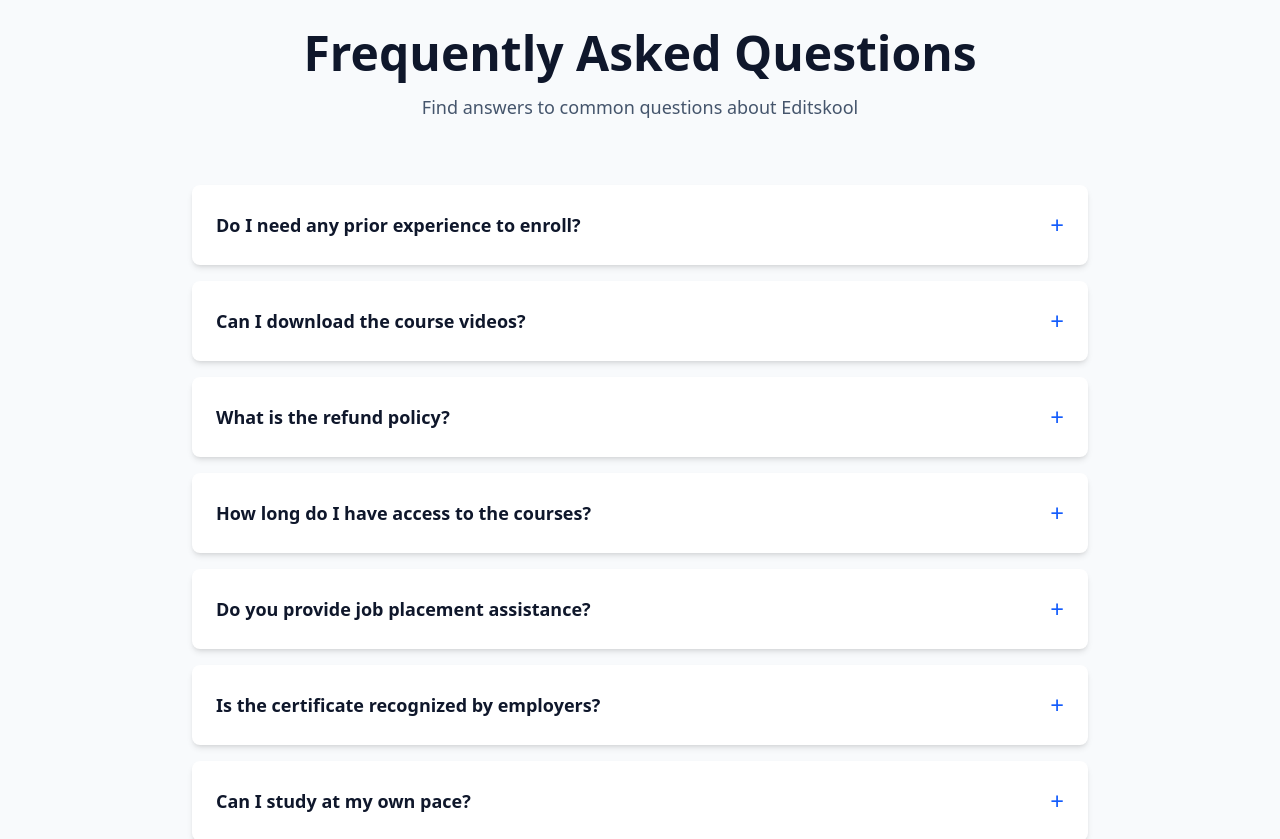
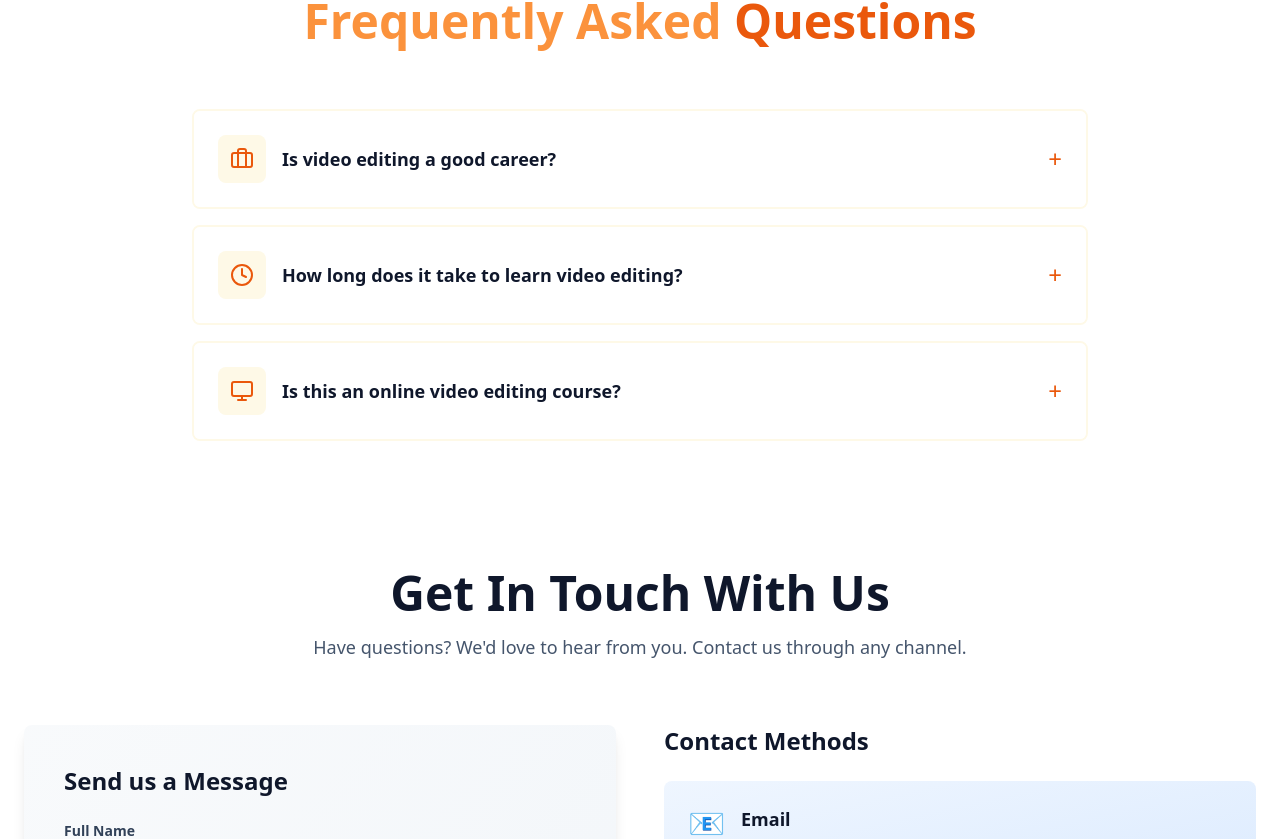
Before and after one commit to 96preetis/Ediskool, a React (Vite) app: page / in a window 1280 px wide. Shown: the part 6386-7225 px from the top of the page. Built offline with nearby package versions, Linux system fonts and the light colour scheme; grey boxes are pictures that could not be loaded.

Commit message:
FAQ section done

```diff
--- a/src/components/sections/FAQ.jsx
+++ b/src/components/sections/FAQ.jsx
@@ -1,92 +1,76 @@
 import { useState } from 'react'
+import { Briefcase, Clock, Monitor } from 'lucide-react'
 
 export default function FAQ() {
   const [expandedIdx, setExpandedIdx] = useState(null)
 
   const faqs = [
     {
-      question: 'Do I need any prior experience to enroll?',
-      answer: 'No! Our courses are designed for beginners as well as experienced professionals. Each course has prerequisites mentioned. Start from beginner-friendly courses if you\'re new.'
+      question: 'Is video editing a good career?',
+      answer: 'Yes. Brands, creators & agencies need editors daily.',
+      icon: Briefcase
     },
     {
-      question: 'Can I download the course videos?',
-      answer: 'Yes! With lifetime access, you can download videos for offline viewing on our mobile app. Desktop downloads may have restrictions based on your plan.'
+      question: 'How long does it take to learn video editing?',
+      answer: 'Basics in weeks. Confidence in months — with practice.',
+      icon: Clock
     },
     {
-      question: 'What is the refund policy?',
-      answer: 'We offer a 14-day, 100% money-back refund guarantee. No questions asked! If you\'re not satisfied, simply request a refund within 14 days of purchase.'
-    },
-    {
-      question: 'How long do I have access to the courses?',
-      answer: 'With our lifetime access plan, you have indefinite access to the course materials. You can learn at your own pace and revisit the courses anytime.'
-    },
-    {
-      question: 'Do you provide job placement assistance?',
-      answer: 'Yes! We offer career support including resume reviews, interview prep, and job board access. Our placement team actively helps students find opportunities.'
-    },
-    {
-      question: 'Is the certificate recognized by employers?',
-      answer: 'Our certificates are verified and recognized by major tech companies and employers. They showcase your skills and commitment to continuous learning.'
-    },
-    {
-      question: 'Can I study at my own pace?',
-      answer: 'Absolutely! All courses are self-paced. There are no deadlines. Start when you want, progress at your speed, and complete whenever you\'re ready.'
-    },
-    {
-      question: 'What if I have questions while learning?',
-      answer: 'You\'ll have access to our community forum, live Q&A sessions with instructors, and direct messaging with mentors. We\'re here to help 24/7.'
+      question: 'Is this an online video editing course?',
+      answer: 'Yes, fully online with lifetime access.',
+      icon: Monitor
     }
   ]
 
   return (
-    <section className="py-20 px-6 bg-slate-50">
+    <section className="py-12 px-6 bg-white">
       <div className="max-w-4xl mx-auto">
         <div className="text-center mb-16">
-          <h2 className="text-4xl lg:text-5xl font-bold text-slate-900 mb-4">
-            Frequently Asked Questions
+          <h2 className="text-4xl lg:text-5xl font-bold mb-4">
+            <span style={{ color: '#fb923c' }}>Frequently Asked</span> <span style={{ color: '#ea580c' }}>Questions</span>
           </h2>
-          <p className="text-lg text-slate-600">
-            Find answers to common questions about Editskool
-          </p>
         </div>
 
         <div className="space-y-4">
-          {faqs.map((faq, idx) => (
+          {faqs.map((faq, idx) => {
+            const IconComponent = faq.icon
+            return (
               <div
                 key={idx}
-              className="bg-white rounded-lg shadow-md overflow-hidden hover:shadow-lg transition"
+                className="bg-white rounded-lg overflow-hidden hover:shadow-md transition"
+                style={{ border: '2px solid #fef9e7' }}
               >
                 <button
                   onClick={() => setExpandedIdx(expandedIdx === idx ? null : idx)}
-                className="w-full flex items-center justify-between p-6 text-left hover:bg-slate-50 transition cursor-pointer"
+                  className="w-full flex items-center gap-4 p-6 text-left transition cursor-pointer"
+                  style={{ backgroundColor: expandedIdx === idx ? '#fef9e7' : 'white' }}
+                  onMouseEnter={(e) => e.currentTarget.style.backgroundColor = '#fef9e7'}
+                  onMouseLeave={(e) => e.currentTarget.style.backgroundColor = expandedIdx === idx ? '#fef9e7' : 'white'}
                 >
-                <h3 className="text-lg font-bold text-slate-900">{faq.question}</h3>
+                  <div className="flex-shrink-0 w-12 h-12 rounded-lg flex items-center justify-center" style={{ backgroundColor: '#fef9e7' }}>
+                    <IconComponent style={{ color: '#ea580c' }} className="w-6 h-6" />
+                  </div>
+                  <h3 className="flex-1 text-lg font-semibold text-slate-900">{faq.question}</h3>
                   <span
-                  className={`text-2xl text-blue-600 transition transform ${
+                    className={`text-2xl flex-shrink-0 transition transform ${
                       expandedIdx === idx ? 'rotate-45' : ''
                     }`}
+                    style={{ color: '#ea580c' }}
                   >
                     +
                   </span>
                 </button>
 
                 {expandedIdx === idx && (
-                <div className="px-6 pb-6 border-t border-slate-200">
-                  <p className="text-slate-700 leading-relaxed">
+                  <div className="px-6 pb-6 pl-[88px] text-slate-600 leading-relaxed" style={{ borderTop: '1px solid #fef9e7' }}>
+                    <p>
                       {faq.answer}
                     </p>
                   </div>
                 )}
               </div>
-          ))}
-        </div>
-
-        <div className="mt-16 bg-gradient-to-r from-blue-600 to-indigo-600 rounded-lg p-10 text-white text-center">
-          <h3 className="text-2xl font-bold mb-3">Still have questions?</h3>
-          <p className="text-blue-100 mb-6">Get in touch with our support team</p>
-          <button className="bg-white text-blue-600 font-bold py-2 px-8 rounded-lg hover:bg-blue-50 transition cursor-pointer">
-            Connect with Support
-          </button>
+            )
+          })}
         </div>
       </div>
     </section>
```
Lines whose indentation alone changed are shown as unchanged.
